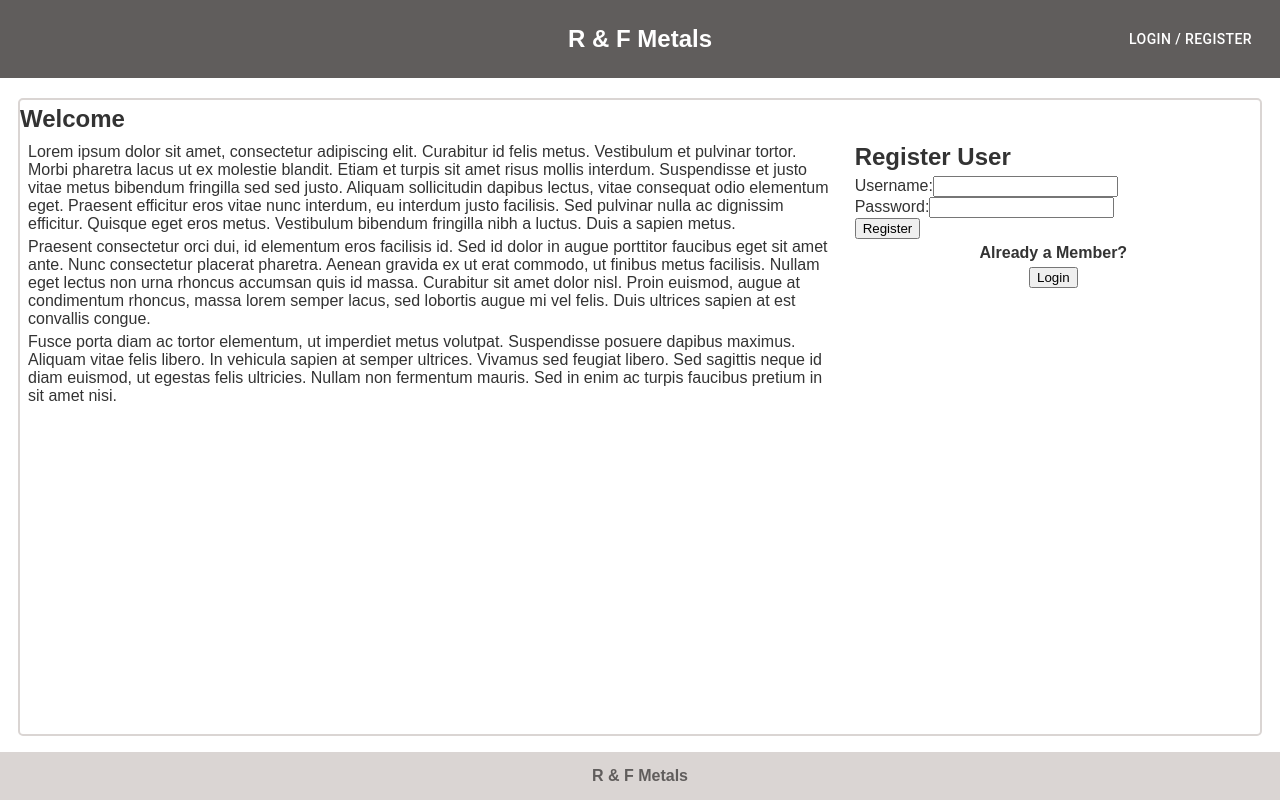
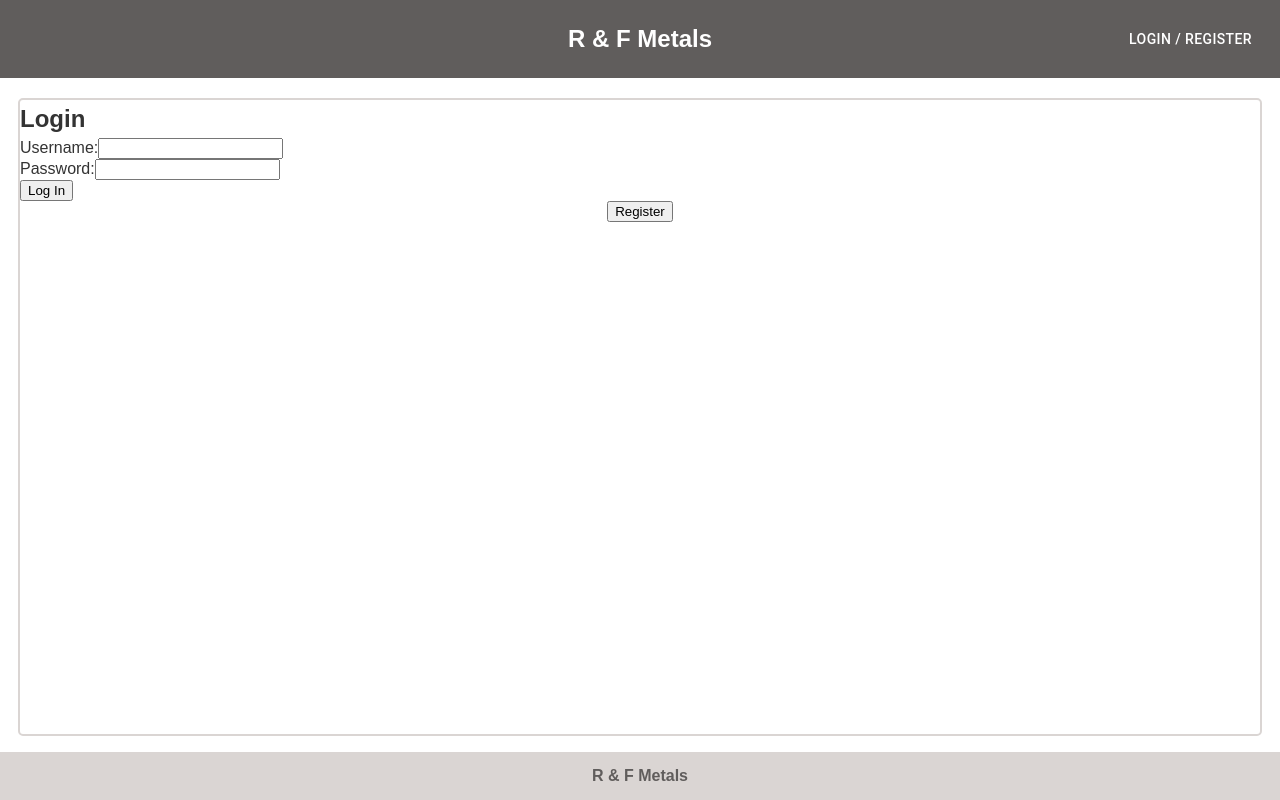
Before and after one commit to danielfenske/prime-client-project, a React (Create React App) app: page /proposal/1#/home in a window 1280 px wide. Built offline with nearby package versions, Linux system fonts and the light colour scheme; no server answers.

Commit message:
switched /opportunities route to /home

```diff
--- a/src/components/App/App.jsx
+++ b/src/components/App/App.jsx
@@ -130,7 +130,7 @@ function App() {
                     <OpportunityView />
                   </ProtectedRoute>
 
-                  <ProtectedRoute exact path='/opportunities'>
+                  <ProtectedRoute exact path='/home'>
                     <OpportunityListView />
                   </ProtectedRoute>
                   {/* Custom Routes ---------------------------------------------------------------------------------------------------- */}
@@ -139,7 +139,7 @@ function App() {
                     {user.id ? (
                       // If the user is already logged in,
                       // redirect to the /user page
-                      <Redirect to='/user' />
+                      <Redirect to='/home' />
                     ) : (
                       // Otherwise, show the login page
                       <LoginPage />
@@ -150,7 +150,7 @@ function App() {
                     {user.id ? (
                       // If the user is already logged in,
                       // redirect them to the /user page
-                      <Redirect to='/opportunities' />
+                      <Redirect to='/home' />
                     ) : (
                       // Otherwise, show the registration page
                       <RegisterPage />
@@ -161,7 +161,7 @@ function App() {
                     {user.id ? (
                       // If the user is already logged in,
                       // redirect them to the /user page
-                      <Redirect to='/opportunities' />
+                      <Redirect to='/home' />
                     ) : (
                       // Otherwise, show the Landing page
                       <LandingPage />
```
